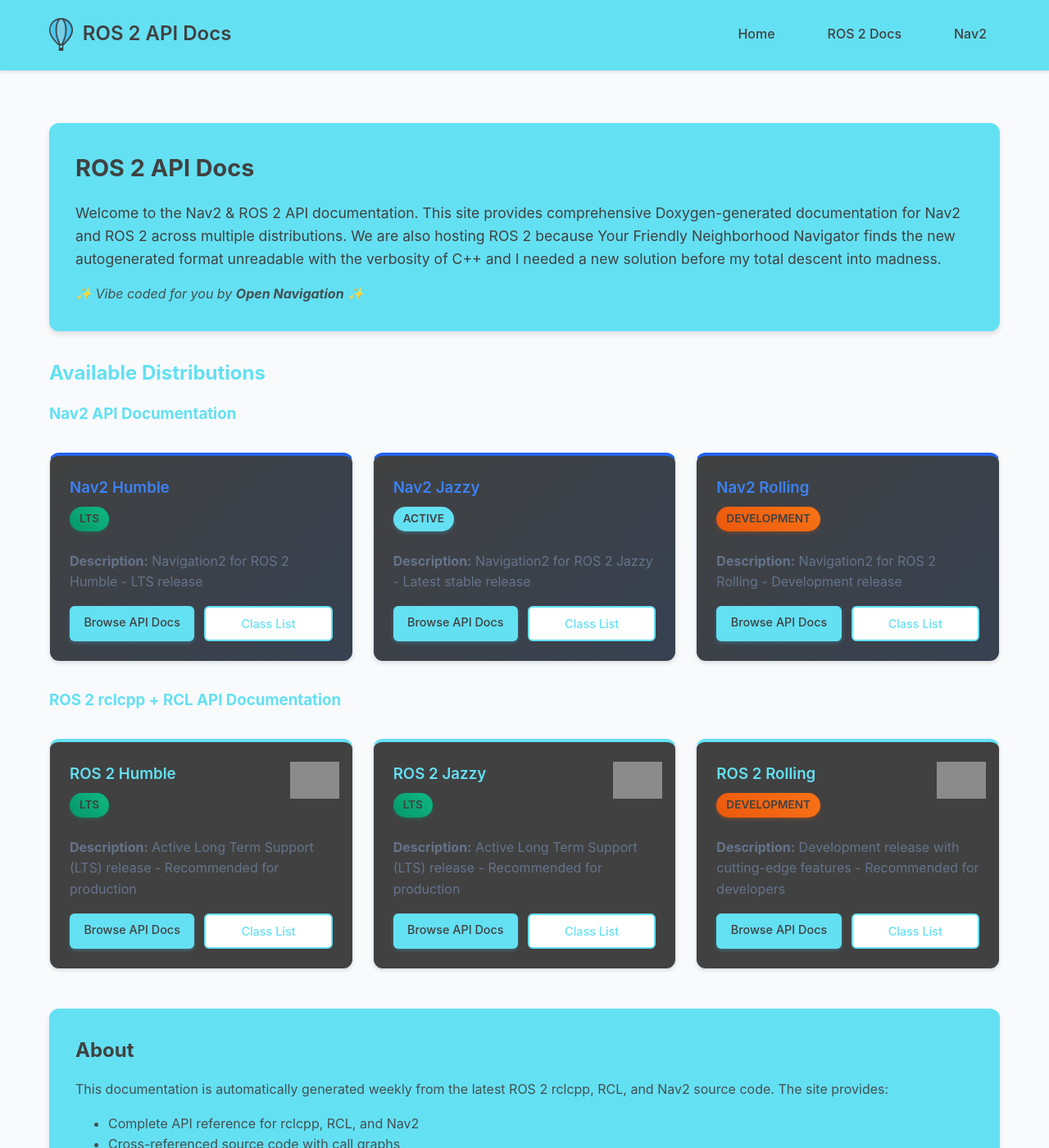
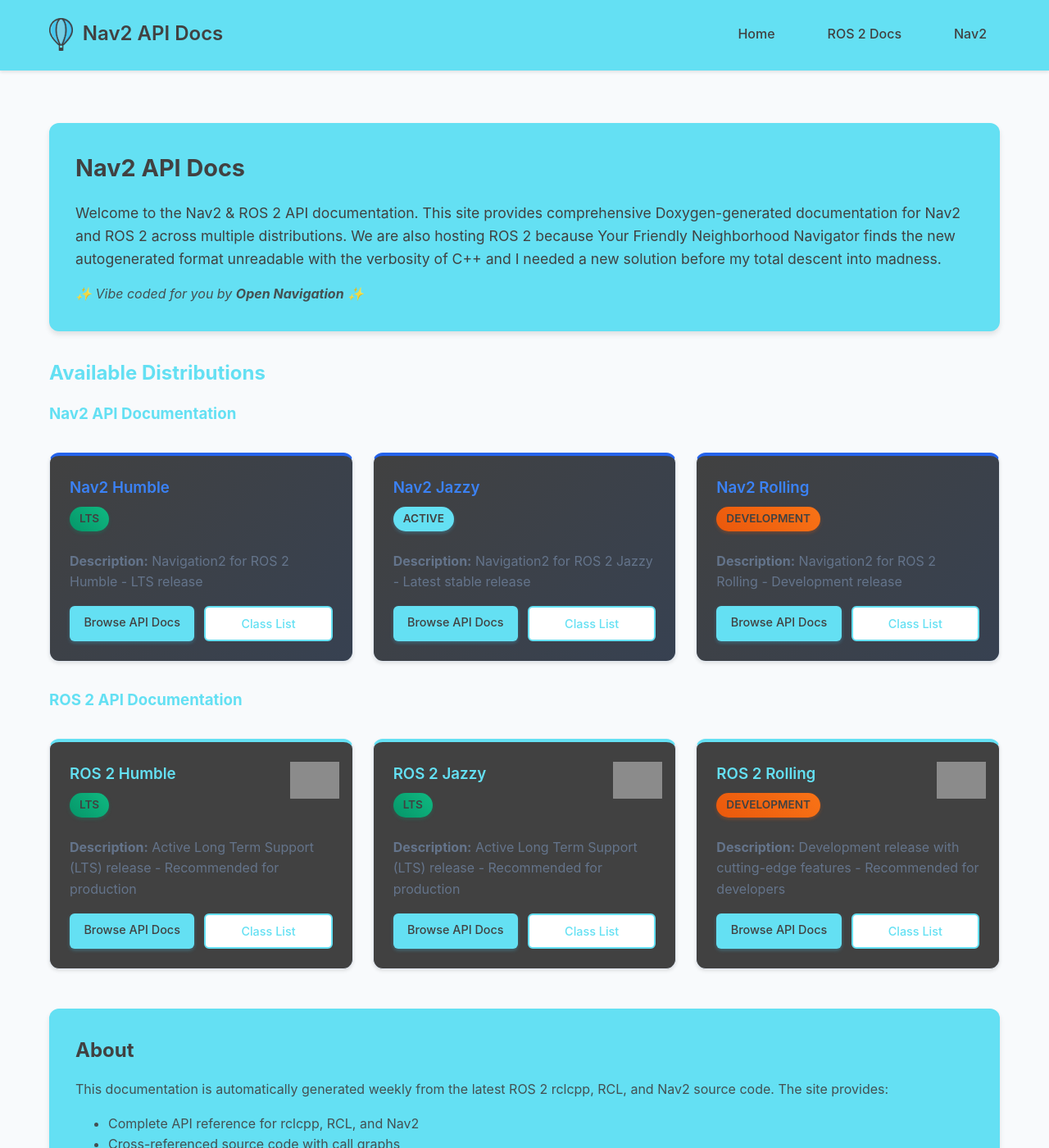
Before and after one commit to ros-navigation/rosdox.nav2.org, a Jekyll site: the page built from index.md, in a window 1280 px wide and 1400 px high. Shown: the whole window at 82% size. Built offline with Jekyll 4.4.1, drawn with Linux system fonts in a browser that asks for light colours; grey boxes are pictures that could not be loaded.

Commit message:
Rename website
Signed-off-by: SteveMacenski <stevenmacenski@gmail.com>

```diff
--- a/_config.yml
+++ b/_config.yml
@@ -1,7 +1,7 @@
-title: "ROS 2 API Docs"
-description: "Developer-friendly ROS 2 rclcpp and RCL API documentation"
+title: "Nav2 API Docs"
+description: "Developer-friendly Nav2 API documentation"
 baseurl: ""
-url: "https://rosdox.nav2.org"
+url: "https://api.nav2.org"
 
 markdown: kramdown
 highlighter: rouge
--- a/_layouts/home.html
+++ b/_layouts/home.html
@@ -4,7 +4,7 @@
 
 <div class="home-page">
   <div class="intro">
-    <h2 style="margin-top: 0; color: #414141; font-size: 1.8rem;">ROS 2 API Docs</h2>
+    <h2 style="margin-top: 0; color: #414141; font-size: 1.8rem;">Nav2 API Docs</h2>
     <p style="font-size: 1.1rem; margin-bottom: 1rem;">Welcome to the Nav2 & ROS 2 API documentation. This site provides comprehensive Doxygen-generated documentation for Nav2 and ROS 2 across multiple distributions. We are also hosting ROS 2 because Your Friendly Neighborhood Navigator finds the new autogenerated format unreadable with the verbosity of C++ and I needed a new solution before my total descent into madness.</p>
     <p style="font-style: italic; opacity: 0.9; margin-bottom: 0; font-size: 1rem;">✨ Vibe coded for you by <strong>Open Navigation</strong> ✨</p>
   </div>
@@ -28,7 +28,7 @@
     {% endfor %}
   </div>
 
-  <h3>ROS 2 rclcpp + RCL API Documentation</h3>
+  <h3>ROS 2 API Documentation</h3>
 
   <div class="distribution-grid">
     {% assign sorted_distributions = site.distributions | sort: 'order' %}
--- a/index.md
+++ b/index.md
@@ -1,26 +1,13 @@
 ---
 layout: home
-title: "ROS 2 API Docs"
+title: "Nav2 API Docs"
 ---
 
-# ROS 2 API Docs
+# Nav2 API Docs
 
-Welcome to the C++ developer-friendly ROS 2 API documentation. This site provides comprehensive Doxygen-generated documentation for multiple ROS 2 distributions because I (Your Friendly Neighborhood Navigator) find the new format utterly unreadable and I needed a new solution before my total descent into madness.
+Welcome to the C++ developer-friendly Nav2 API documentation. This site provides comprehensive Doxygen-generated documentation for multiple Nav2 distributions because I (Your Friendly Neighborhood Navigator) find the new format utterly unreadable and I needed a new solution before my total descent into madness.
 
 ## Available Distributions
-
-### ROS 2 rclcpp + RCL API Documentation
-
-<div class="distribution-grid">
-  {% assign sorted_distributions = site.distributions | sort: 'order' %}
-  {% for dist in sorted_distributions %}
-  <div class="distribution-card">
-    <h3><a href="/{{ dist.slug }}/html/index.html">{{ dist.title }}</a></h3>
-    <p>{{ dist.description }}</p>
-    <p><strong>Status:</strong> {{ dist.status }}</p>
-  </div>
-  {% endfor %}
-</div>
 
 ### Nav2 API Documentation
 
@@ -29,6 +16,19 @@
   {% for dist in sorted_nav2_distributions %}
   <div class="distribution-card nav2-card">
     <h3><a href="/nav2-{{ dist.slug }}/html/index.html">{{ dist.title }}</a></h3>
+    <p>{{ dist.description }}</p>
+    <p><strong>Status:</strong> {{ dist.status }}</p>
+  </div>
+  {% endfor %}
+</div>
+
+### ROS 2 API Documentation
+
+<div class="distribution-grid">
+  {% assign sorted_distributions = site.distributions | sort: 'order' %}
+  {% for dist in sorted_distributions %}
+  <div class="distribution-card">
+    <h3><a href="/{{ dist.slug }}/html/index.html">{{ dist.title }}</a></h3>
     <p>{{ dist.description }}</p>
     <p><strong>Status:</strong> {{ dist.status }}</p>
   </div>
```
